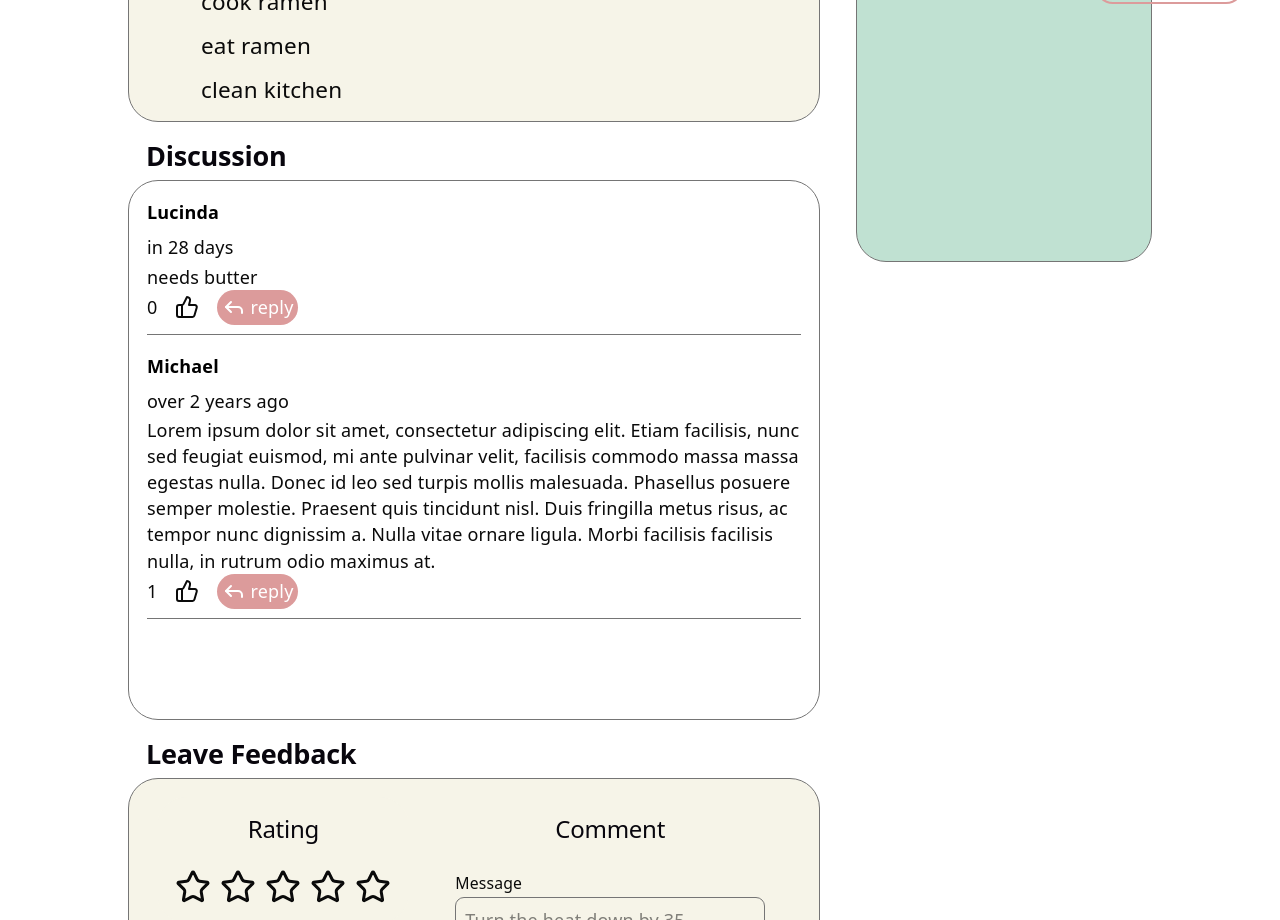
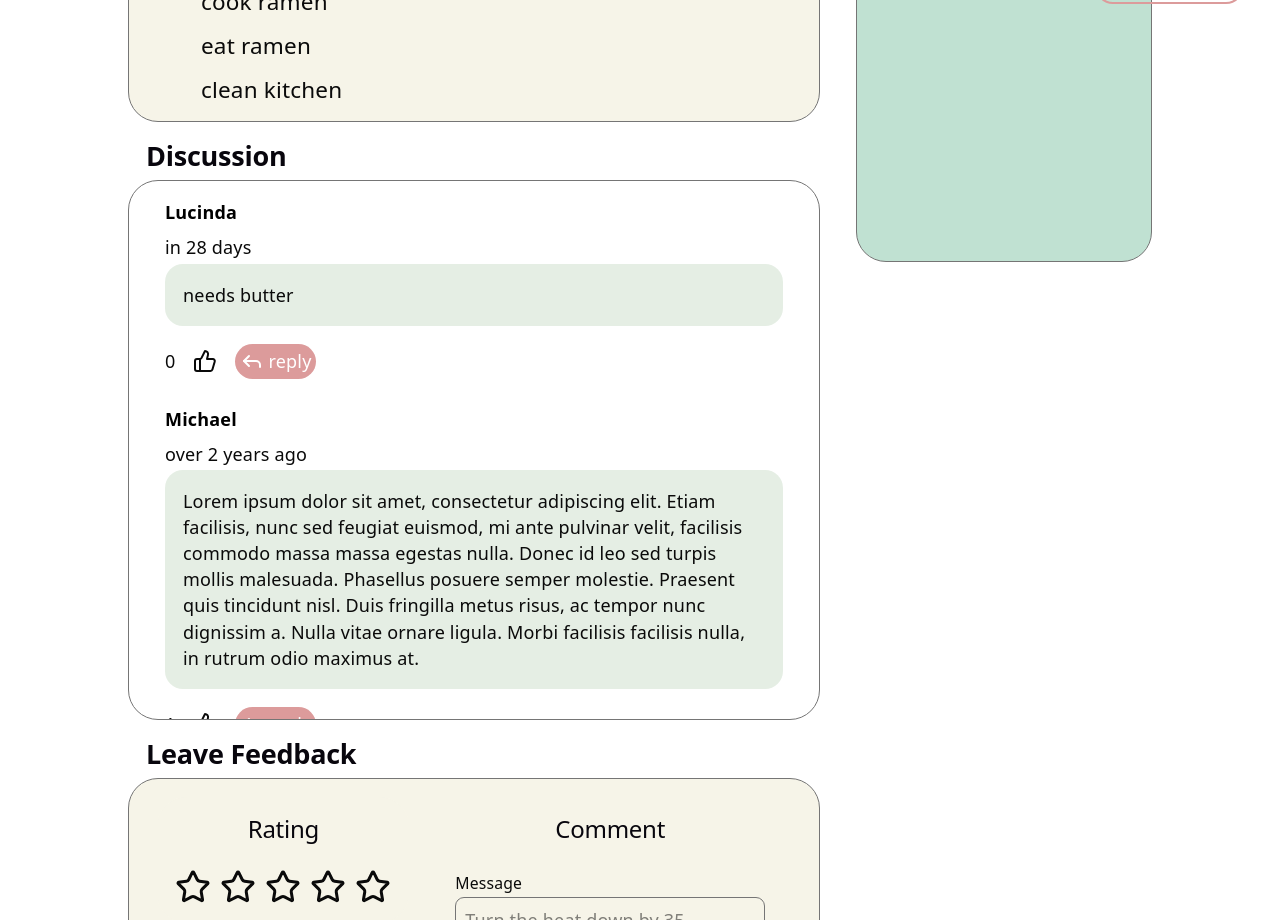
Before and after one commit to ethan-y-cheung/recipe-project, a React (Vite) app in the folder frontend/: page /recipes/1 in a window 1280 px wide. Shown: the part 760-1680 px from the top of the page. Built offline with nearby package versions, Linux system fonts and the light colour scheme.

Commit message:
feat: comment replies

```diff
--- /dev/null
+++ b/frontend/src/components/Discussion.tsx
@@ -0,0 +1,52 @@
+import "../styles/RecipeDetail.css";
+import { ThumbsUp, Reply } from 'lucide-react';
+import type { Comments } from "../../../shared/types/index.ts";
+import {formatDistanceToNow} from 'date-fns';
+import { useState } from 'react';
+
+interface DiscussionProps {
+  username: string;
+  comments: Comments[];
+}
+
+
+const Discussion = ( {comments} : DiscussionProps) => {
+  const [openReply, setOpenReply] = useState<boolean>(false);
+
+  return (
+    <>
+      <h2 className="section-title">Discussion</h2>
+      <div className="discussion-container">
+          {comments.map((comment, index) => (
+            <article key={index}>
+              <div className="comment">
+                <p style={{color: "black"}}><strong>{comment.creator_ID}</strong></p>
+                <p>{formatDistanceToNow(comment.created_at, { addSuffix: true })}</p>
+                <p className="comment-content">{comment.content}</p>
+                <div className="comment-footer">
+                  <p>{comment.likes.length}</p>
+                  <ThumbsUp />
+                  <button className="reply-button"> <Reply/>reply </button>
+                </div>
+              </div>
+              {comment.replies[0] ? <section className="replies">
+                {comment.replies.map(reply => (<div className="comment">
+                  <p style={{color: "black"}}><strong>{reply.creator_ID}</strong></p>
+                  <p>{formatDistanceToNow(reply.created_at, { addSuffix: true })}</p>
+                  <p className="comment-content">{reply.content}</p>
+                  <div className="comment-footer">
+                    <p>{reply.likes.length}</p>
+                    <ThumbsUp />
+                    <button className="reply-button"> <Reply/>reply </button>
+                  </div>
+                </div>))}
+              </section> : null }
+
+            </article>
+
+          ))}
+      </div>
+    </>
+  );
+}
+export default Discussion;
--- a/frontend/src/pages/RecipeDetail.tsx
+++ b/frontend/src/pages/RecipeDetail.tsx
@@ -1,10 +1,11 @@
 // import { useParams } from 'react-router-dom'
-import { Star, Bookmark, ThumbsUp, Reply, MessageCircle} from 'lucide-react';
+import { Star, Bookmark, MessageCircle} from 'lucide-react';
 import { useState } from 'react';
 import { formatDistanceToNow } from 'date-fns';
 import type { Recipe, Comments, User, Rating } from "../../../shared/types/index.ts";
 import Chatbot from '../components/Chatbot.tsx';
 import CommentForm from '../components/CommentForm.tsx';
+import Discussion from '../components/Discussion.tsx';
 import "../styles/RecipeDetail.css";
 
 const recipe: Recipe = {
@@ -46,7 +47,14 @@ const comments: Comments[] = [
     content: "Lorem ipsum dolor sit amet, consectetur adipiscing elit. Etiam facilisis, nunc sed feugiat euismod, mi ante pulvinar velit, facilisis commodo massa massa egestas nulla. Donec id leo sed turpis mollis malesuada. Phasellus posuere semper molestie. Praesent quis tincidunt nisl. Duis fringilla metus risus, ac tempor nunc dignissim a. Nulla vitae ornare ligula. Morbi facilisis facilisis nulla, in rutrum odio maximus at.",
     likes: ["rachel"], //array of user_IDs who liked the comment
     created_at: new Date(2024, 1, 1),
-    replies: []}
+    replies: [
+       {recipe_ID: "123",
+      creator_ID: "Lucinda",
+      content: "needs butter",
+      likes: [], //array of user_IDs who liked the comment
+      created_at: new Date(2026, 6, 1),
+      replies: []}
+    ]}
 ]
 
 export default function RecipeDetail() {
@@ -162,23 +170,7 @@ export default function RecipeDetail() {
             </section>
 
             {/* Discussion Section */}
-            <section>
-              <h2 className="section-title">Discussion</h2>
-              <div className="discussion-container">
-                  {comments.map((comment, index) => (
-                    <div className="comment" key={index}>
-                      <p style={{color: "black"}}><strong>{comment.creator_ID}</strong></p>
-                      <p>{formatDistanceToNow(comment.created_at, { addSuffix: true })}</p>
-                      <p>{comment.content}</p>
-                      <div className="comment-footer">
-                        <p>{comment.likes.length}</p>
-                        <ThumbsUp />
-                        <button className="reply-button"> <Reply/>reply </button>
-                      </div>
-                    </div>
-                  ))}
-              </div>
-            </section>
+            <Discussion username={user.username} comments={comments}/>
 
             <h2 className="section-title">Leave Feedback </h2>
             <section className="feedback-container">
@@ -187,10 +179,10 @@ export default function RecipeDetail() {
                 <h2>Rating</h2>
                 <div className="star-container">
                   <Star fill={rating ?? 0 >= 1 ? "#FFDF00" : "transparent"} onClick={() => handleRating(1)} className="header-icon"/>
-                  <Star fill={rating ?? 0 >= 2 ? "#FFDF00" : "transparent"} onClick={() => setRating(2)} className="header-icon"/>
-                  <Star fill={rating ?? 0 >= 3 ? "#FFDF00" : "transparent"} onClick={() => setRating(3)} className="header-icon"/>
-                  <Star fill={rating ?? 0 >= 4 ? "#FFDF00" : "transparent"} onClick={() => setRating(4)} className="header-icon"/>
-                  <Star fill={rating ?? 0 >= 5 ? "#FFDF00" : "transparent"} onClick={() => setRating(5)} className="header-icon"/>
+                  <Star fill={rating ?? 0 >= 2 ? "#FFDF00" : "transparent"} onClick={() => handleRating(2)} className="header-icon"/>
+                  <Star fill={rating ?? 0 >= 3 ? "#FFDF00" : "transparent"} onClick={() => handleRating(3)} className="header-icon"/>
+                  <Star fill={rating ?? 0 >= 4 ? "#FFDF00" : "transparent"} onClick={() => handleRating(4)} className="header-icon"/>
+                  <Star fill={rating ?? 0 >= 5 ? "#FFDF00" : "transparent"} onClick={() => handleRating(5)} className="header-icon"/>
                 </div>
               </div>
               <CommentForm username={user.username}/>
--- a/frontend/src/styles/RecipeDetail.css
+++ b/frontend/src/styles/RecipeDetail.css
@@ -190,10 +190,41 @@
 .comment {
   display: grid;
   grid-template-rows: 1.2fr 1fr auto 1.2fr;
-  margin: 1rem;
+  margin: 1rem 2rem;
   padding-bottom: 0.5rem;
-  border-bottom: 1px solid #757575;
   /* gap: 0.2rem; */
+}
+
+.replies {
+  margin-left: 4rem;
+  position: relative;
+}
+
+.replies::before {
+  content: "";
+  position: absolute;
+  top: 0;
+  bottom: 0;
+  left: -1rem;
+  width: 1px;
+  background-color: #757575;
+}
+
+.replies .comment::before {
+  content: "";
+  position: absolute;
+  top: 1rem;
+  left: -1rem;
+  width: 1rem;
+  height: 1px;
+  background-color: #757575;
+}
+
+.comment-content {
+  background-color: var(--Cards);
+  border-radius: 1rem;
+  padding: 1rem;
+  margin-bottom: 1rem;
 }
 
 .comment-footer {
```
